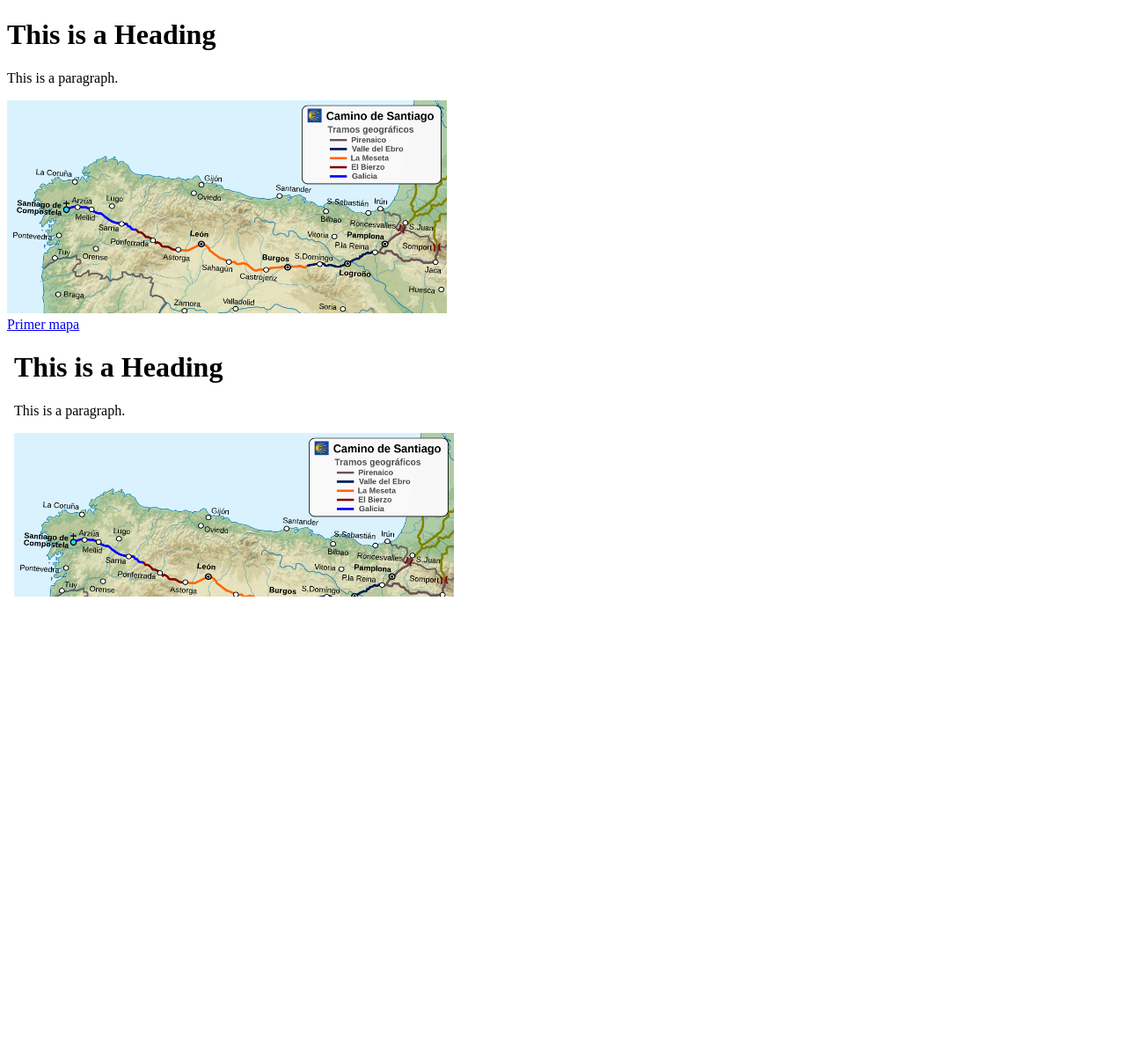
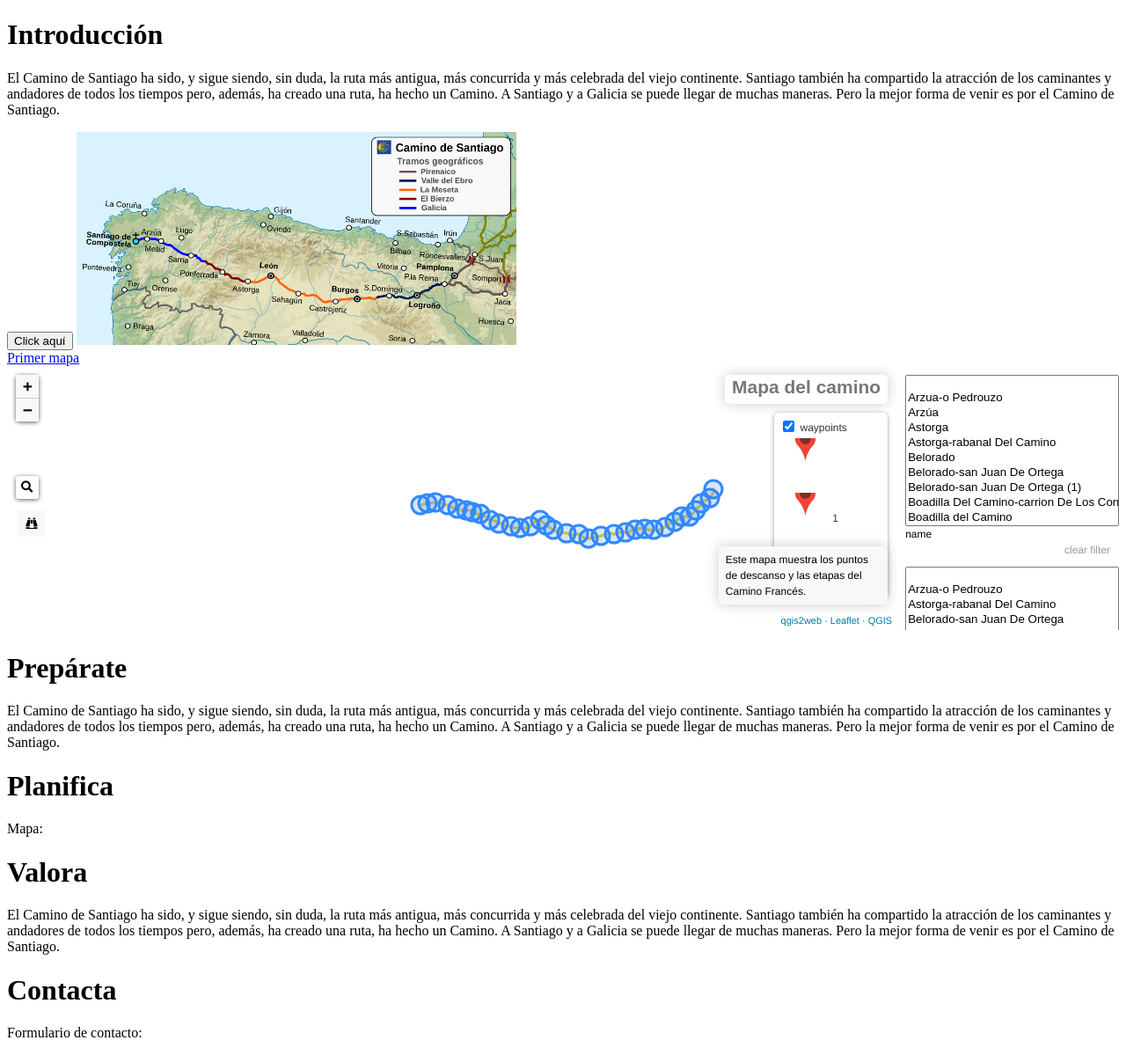
Before and after one commit to llsalvat/walking-santiago, a plain HTML site: page index.html in a window 1280 px wide. Shown: the whole page at 88% size. Before the commit the page ends 800 px from the top, so only its background shows below. Drawn offline with Linux system fonts and the light colour scheme; files whose address does not match are found by name.

Commit message:
added map to web

```diff
--- a/index.html
+++ b/index.html
@@ -1,15 +1,15 @@
 <!DOCTYPE html>
 <html>
 	<head>
-<title>Page Title</title>
-</head>
+	<title>Walking Santiago</title>
+	<link rel="stylesheet" type="text/css" href="">
+
     <body>
+		<h1 class="one">Introducción</h1>
+		<p>El Camino de Santiago ha sido, y sigue siendo, sin duda, la ruta más antigua, más concurrida y más celebrada del viejo continente. Santiago también ha compartido la atracción de los caminantes y andadores de todos los tiempos pero, además, ha creado una ruta, ha hecho un Camino. A Santiago y a Galicia se puede llegar de muchas maneras. Pero la mejor forma de venir es por el Camino de Santiago.</p>
+	</body>
+	<button>Click aquí</button>
 
-<h1>This is a Heading</h1>
-<p>This is a paragraph.</p>
-
-</body>
-</html>
 
 	<img src="./images/camino1.png" alt="Imagen del camino de Santiago" style="width:500px;">
 
@@ -17,7 +17,20 @@
 	<br>
 	<a href="index.html" target="_blank">Primer mapa</a>
 
-<iframe src="index.html" title="Mapa 1" width="100%" height="300" scrolling="yes" style="border:none;"></iframe>
+	<iframe src="./maps/mapa1/qgis2web_2022_03_23-14_00_53_864876/index.html" title="Mapa 1" width="100%" height="300" scrolling="no" style="border:none;"></iframe>
+
+
+	<h1 class="one">Prepárate</h1>
+        <p>El Camino de Santiago ha sido, y sigue siendo, sin duda, la ruta más antigua, más concurrida y más celebrada del viejo continente. Santiago también ha compartido la atracción de los caminantes y andadores de todos los tiempos pero, además, ha creado una ruta, ha hecho un Camino. A Santiago y a Galicia se puede llegar de muchas maneras. Pero la mejor forma de venir es por el Camino de Santiago.</p>
+
+	<h1 class="one">Planifica</h1>
+        <p>Mapa:</p>
+
+	<h1 class="one">Valora</h1>
+        <p>El Camino de Santiago ha sido, y sigue siendo, sin duda, la ruta más antigua, más concurrida y más celebrada del viejo continente. Santiago también ha compartido la atracción de los caminantes y andadores de todos los tiempos pero, además, ha creado una ruta, ha hecho un Camino. A Santiago y a Galicia se puede llegar de muchas maneras. Pero la mejor forma de venir es por el Camino de Santiago.</p>
+
+	<h1 class="one">Contacta</h1>
+        <p>Formulario de contacto:</p>
 
 	</body>
 </html>
```
Also changed, not shown: images/camino1.png (deleted). Lines whose indentation alone changed are shown as unchanged.
